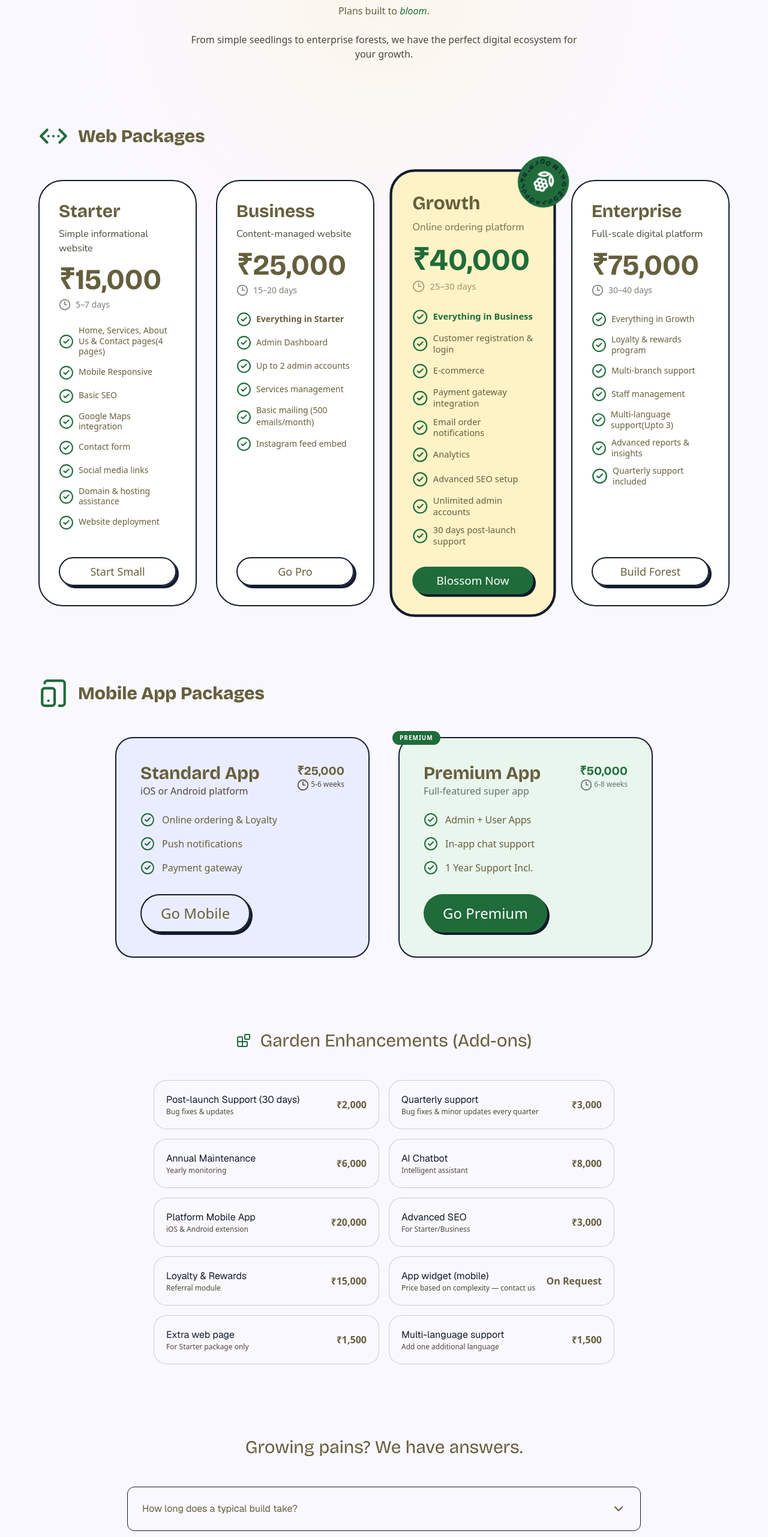
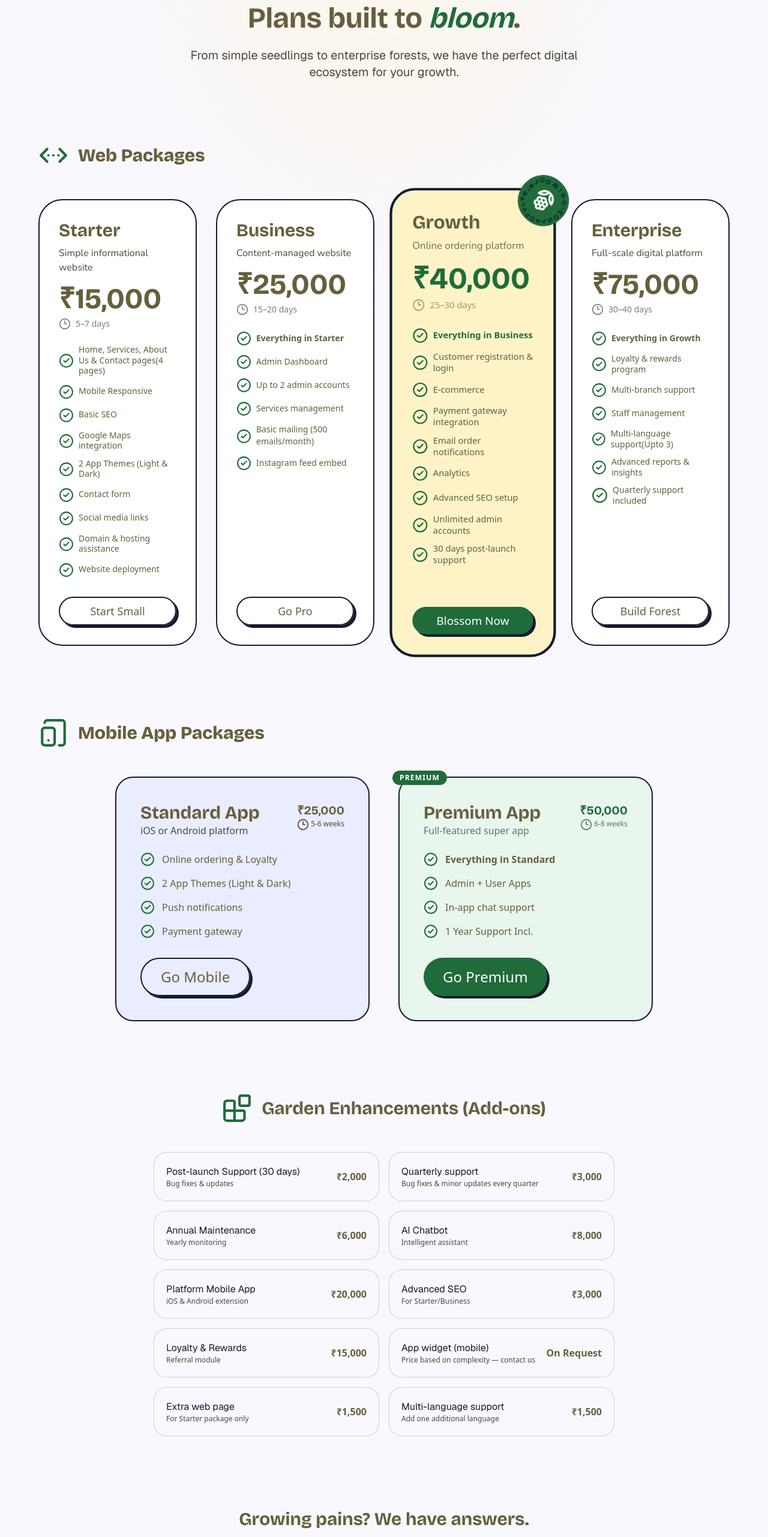
Before and after one commit to Daisy-Devs/daisy-devs-portfolio, a Next.js app: page /pricing in a window 1280 px wide. Shown: the part 234-2797 px from the top of the page at 60% size. Built offline with nearby package versions, Linux system fonts and the light colour scheme.

Commit message:
minor ui corrections

```diff
--- a/src/features/about/components/Hero.tsx
+++ b/src/features/about/components/Hero.tsx
@@ -2,16 +2,16 @@ import React from "react";
 const Hero = () => {
   return (
     <section className="pt-40 px-margin-mobile md:px-margin-desktop mx-auto mb-30 relative overflow-hidden">
-      <div className="absolute top-5 -right-10 opacity-90 animate-spin duration-175">
+      <div className="absolute top-5 -right-10 opacity-90 animate-spin animation-duration-[7s]">
         <img src={"./svg/flower.svg"} alt="Flower" />
       </div>
-      <div className="absolute top-30 right-30 opacity-90 animate-pulse duration-175">
+      <div className="absolute top-30 right-30 opacity-90 animate-pulse">
         <img src={"./svg/leaf.svg"} alt="Leaf" />
       </div>
-      <div className="absolute top-30 right-45 opacity-90 animate-pulse duration-175">
+      <div className="absolute top-30 right-45 opacity-90 animate-puls">
         <img src={"./svg/circle1.svg"} alt="Yellow circle" />
       </div>
-      <div className="absolute top-10 -right-5 opacity-90 animate-pulse duration-175">
+      <div className="absolute top-10 -right-5 opacity-90 animate-pulse">
         <img src={"./svg/circle2.svg"} alt="Green circle" />
       </div>
       <div className="grid grid-cols-1 md:grid-cols-12 gap-6 items-center">
--- a/src/features/home/components/Hero.tsx
+++ b/src/features/home/components/Hero.tsx
@@ -1,8 +1,12 @@
+"use client";
 import { Button } from "@/components/ui/button";
 import React from "react";
 import { ArrowRight } from "lucide-react";
+import { useRouter } from "next/navigation";
+import Link from "next/link";
 
 const Hero = () => {
+  const router = useRouter();
   return (
     <section
       aria-labelledby="hero"
@@ -42,14 +46,14 @@ const Hero = () => {
           flourish.
         </p>
         <div className="flex flex-col md:flex-row items-center justify-center gap-6">
-          <Button>Start a Project</Button>
-          <a
+          <Button onClick={() => {router.push('/pricing')}}>Start a Project</Button>
+          <Link
             className="font-geist-sans text-sm font-semibold text-secondary hover:underline flex items-center gap-2"
-            href="#"
+            href="/projects"
           >
             View our garden
             <ArrowRight />
-          </a>
+          </Link>
         </div>
       </div>
     </section>
--- a/src/features/home/screens/Home.tsx
+++ b/src/features/home/screens/Home.tsx
@@ -10,7 +10,7 @@ const Home = () => {
         <Hero/>
         <Marquee/>
         <CultivatingExcellence/>
-        <Testimonials/>
+        {/* <Testimonials/> */} {/**TO UNCOMMENT AFTER RECEIVING ONE**/}
         <GetInTouch/>
     </main>
   )
--- a/src/features/pricing/components/AddOns.tsx
+++ b/src/features/pricing/components/AddOns.tsx
@@ -9,8 +9,8 @@ const AddOns: React.FC<AddOnsProps> = ({currency}) => {
   return (
     <section className="max-w-4xl mx-auto px-margin-mobile md:px-margin-desktop mb-30">
       <div className="flex items-center gap-4 mb-12 justify-center">
-        <Blocks className="text-secondary text-4xl" />
-        <h2 className="font-bricolage-grotesque text-3xl">
+        <Blocks size={50} className="text-secondary" />
+        <h2 className="font-bricolage-grotesque text-3xl font-bold">
           Garden Enhancements (Add-ons)
         </h2>
       </div>
--- a/src/features/pricing/components/FAQ.tsx
+++ b/src/features/pricing/components/FAQ.tsx
@@ -4,13 +4,13 @@ import React from "react";
 const FAQ = () => {
   return (
     <section className="max-w-4xl mx-auto px-margin-mobile">
-      <h2 className="font-bricolage-grotesque text-3xl text-center mb-12">
+      <h2 className="font-bricolage-grotesque text-3xl font-bold text-center mb-12">
         Growing pains? We have answers.
       </h2>
       <div className="space-y-6">
         <details className="group bg-surface border border-on-background p-6 rounded-lg cursor-pointer transition-all hover:bg-surface-container-low">
           <summary className="flex justify-between items-center font-geist-sans text-label-md list-none">
-            <span className="">How long does a typical build take?</span>
+            <span className="font-bold">How long does a typical build take?</span>
             <ChevronDown className=" group-open:rotate-180 transition-transform"/>
           </summary>
           <p className="mt-4 font-nunito-sans  text-on-surface-variant">
@@ -21,7 +21,7 @@ const FAQ = () => {
         </details>
         <details className="group bg-surface border border-on-background p-6 rounded-lg cursor-pointer transition-all hover:bg-surface-container-low">
           <summary className="flex justify-between items-center font-geist-sans text-label-md list-none">
-            <span className="">Do you offer maintenance?</span>
+            <span className="font-bold">Do you offer maintenance?</span>
             <ChevronDown className=" group-open:rotate-180 transition-transform"/>
           </summary>
           <p className="mt-4 font-nunito-sans text-on-surface-variant">
@@ -32,7 +32,7 @@ const FAQ = () => {
         </details>
         <details className="group bg-surface border border-on-background p-6 rounded-lg cursor-pointer transition-all hover:bg-surface-container-low">
           <summary className="flex justify-between items-center font-geist-sans text-label-md list-none">
-            <span className="">Do I have to purchase a domain or will it be included?</span>
+            <span className="font-bold">Do I have to purchase a domain or will it be included?</span>
             <ChevronDown className=" group-open:rotate-180 transition-transform"/>
           </summary>
           <p className="mt-4 font-nunito-sans text-on-surface-variant">
--- a/src/features/pricing/components/Hero.tsx
+++ b/src/features/pricing/components/Hero.tsx
@@ -36,10 +36,10 @@ const Hero: React.FC<HeroProps> = ({ currency, setCurrency }) => {
           </button>
         </div>
       </div>
-      <h1 className="font-headline-xl text-headline-xl mb-6">
+      <h1 className="font-bricolage-grotesque font-bold text-5xl mb-6">
         Plans built to <span className="text-secondary italic">bloom</span>.
       </h1>
-      <p className="font-body-lg text-body-lg text-on-surface-variant max-w-2xl mx-auto">
+      <p className="font-geist-sans text-xl text-on-surface-variant max-w-2xl mx-auto">
         From simple seedlings to enterprise forests, we have the perfect digital
         ecosystem for your growth.
       </p>
--- a/src/features/pricing/components/MobilePackages.tsx
+++ b/src/features/pricing/components/MobilePackages.tsx
@@ -28,6 +28,7 @@ const MobilePackages: React.FC<MobilePackagesProps> = ({currency}) => {
 </div>
 <ul className="space-y-4 mb-8">
 <li className="flex items-center gap-3"><CircleCheck className=" text-secondary align-middle text-lg"/> Online ordering &amp; Loyalty</li>
+<li className="flex items-center gap-3"><CircleCheck className=" text-secondary align-middle text-lg"/> 2 App Themes (Light & Dark)</li>
 <li className="flex items-center gap-3"><CircleCheck className=" text-secondary align-middle text-lg"/> Push notifications</li>
 <li className="flex items-center gap-3"><CircleCheck className=" text-secondary align-middle text-lg"/> Payment gateway</li>
 </ul>
@@ -35,7 +36,7 @@ const MobilePackages: React.FC<MobilePackagesProps> = ({currency}) => {
 </div>
 {/* <!-- Premium App --> */}
 <div className="bg-tertiary-container border-2 border-on-background rounded-[30px] p-10 hover-drop transition-all relative">
-<div className="absolute -top-3 -left-3 bg-secondary text-on-primary px-3 py-1 rounded-full text-[10px] font-bold uppercase tracking-widest">Premium</div>
+<div className="absolute -top-3 -left-3 bg-secondary text-on-primary px-3 py-1 rounded-full text-xs font-bold uppercase tracking-widest">Premium</div>
 <div className="flex justify-between items-start mb-6">
 <div>
 <h3 className="font-bricolage-grotesque font-bold text-3xl">Premium App</h3>
@@ -47,6 +48,7 @@ const MobilePackages: React.FC<MobilePackagesProps> = ({currency}) => {
 </div>
 </div>
 <ul className="space-y-4 mb-8">
+<li className="flex items-center gap-3 font-bold"><CircleCheck className="text-secondary text-lg"/> Everything in Standard</li>
 <li className="flex items-center gap-3 "><CircleCheck className="text-secondary text-lg"/> Admin + User Apps</li>
 <li className="flex items-center gap-3"><CircleCheck className="text-secondary text-lg"/> In-app chat support</li>
 <li className="flex items-center gap-3"><CircleCheck className="text-secondary text-lg"/> 1 Year Support Incl.</li>
--- a/src/features/pricing/components/WebPackages.tsx
+++ b/src/features/pricing/components/WebPackages.tsx
@@ -59,6 +59,12 @@ const WebPackages: React.FC<WebPackagesProps> = ({ currency }) => {
               <CircleCheck size={25} className="text-secondary shrink-0 mt-0.5" />
               <span className="text-sm leading-tight">
                 Google Maps integration
+              </span>
+            </li>
+            <li className="flex items-center gap-2">
+              <CircleCheck size={25} className="text-secondary shrink-0 mt-0.5" />
+              <span className="text-sm leading-tight">
+                2 App Themes (Light & Dark)
               </span>
             </li>
             <li className="flex items-center gap-2">
@@ -235,7 +241,7 @@ const WebPackages: React.FC<WebPackagesProps> = ({ currency }) => {
             </div>
           </div>
           <ul className="flex-grow space-y-3 mb-8">
-            <li className="flex items-center gap-2">
+            <li className="flex items-center gap-2 font-bold">
               <CircleCheck size={25} className="text-secondary shrink-0 mt-0.5" />
               <span className="text-sm leading-tight">Everything in Growth</span>
             </li>
--- a/src/features/projects/components/ProjectItems.tsx
+++ b/src/features/projects/components/ProjectItems.tsx
@@ -1,7 +1,12 @@
-import React from "react";
-import pok from '../../../../public/images/PoK.png'
+"use client";
+import pok from "../../../../public/images/PoK.png";
 import Image from "next/image";
+import { Button } from "@/components/ui/button";
+import { ArrowUpRight } from "lucide-react";
+import { useRouter } from "next/navigation";
+import Link from "next/link";
 const ProjectItems = () => {
+  const router = useRouter();
   return (
     <section className="bg-primary-container py-20 px-margin-desktop mb-15">
       <div className="mx-auto relative">
@@ -28,11 +33,19 @@ const ProjectItems = () => {
                     2026
                   </span>
                 </div>
-                <h3 className="font-bricolage-grotesque text-3xl text-on-surface group-hover:text-secondary transition-colors">
-                  PoK
+                <h3 className="font-bricolage-grotesque text-4xl flex items-center text-on-surface group-hover:text-secondary transition-colors">
+                  PoK{" "}
+                  <Link href="https://pok-fe.up.railway.app/" target="_blank">
+                    <Button size={"sm"} className="ml-5 align-middle" variant={"secondary"}>
+                      <ArrowUpRight className="w-4 h-4" />
+                    </Button>
+                  </Link>
                 </h3>
                 <p className="font-nunito-sans text-on-surface-variant">
-                  PoK, a SaaS platform bridges the gap between radical accountability and personal privacy in the philanthropic sector. By leveraging blockchain technology, the platform creates an immutable, public ledger of fund movements
+                  PoK, a SaaS platform bridges the gap between radical
+                  accountability and personal privacy in the philanthropic
+                  sector. By leveraging blockchain technology, the platform
+                  creates an immutable, public ledger of fund movements
                 </p>
               </div>
             </div>
```
